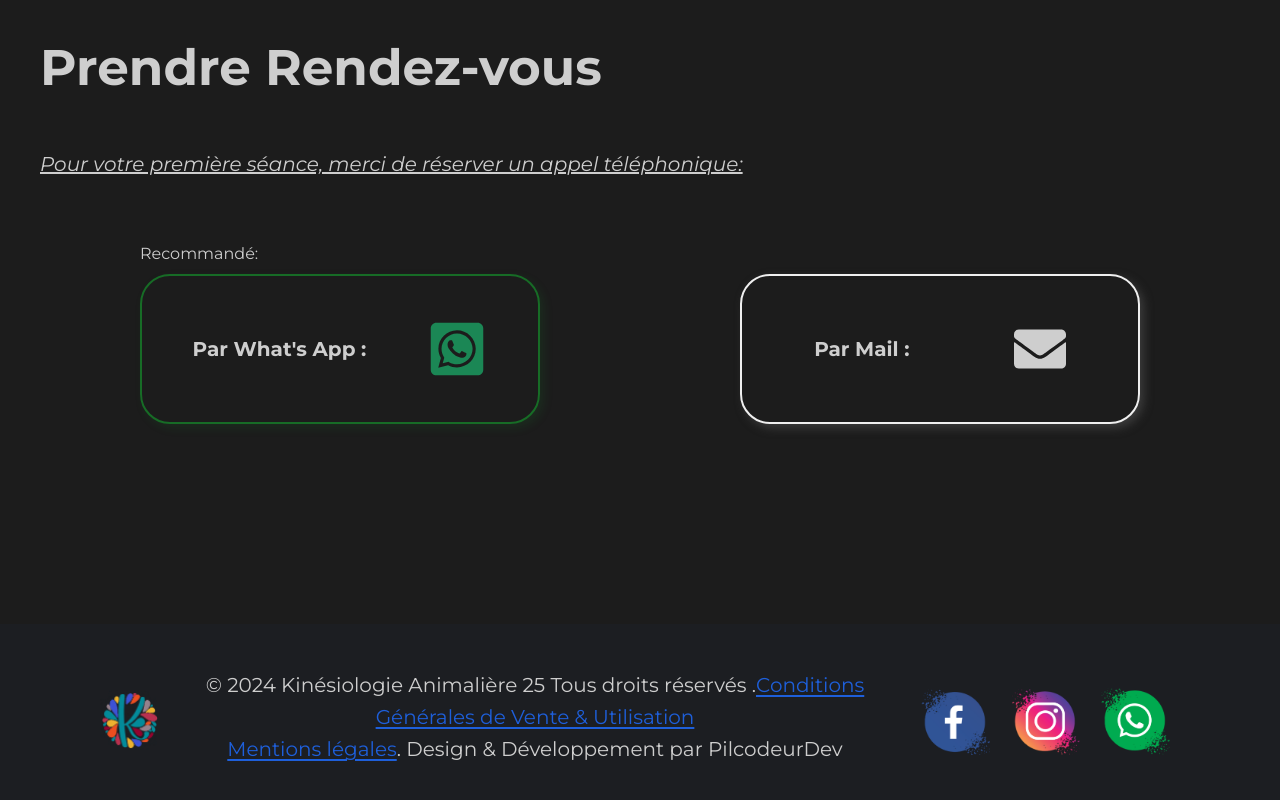
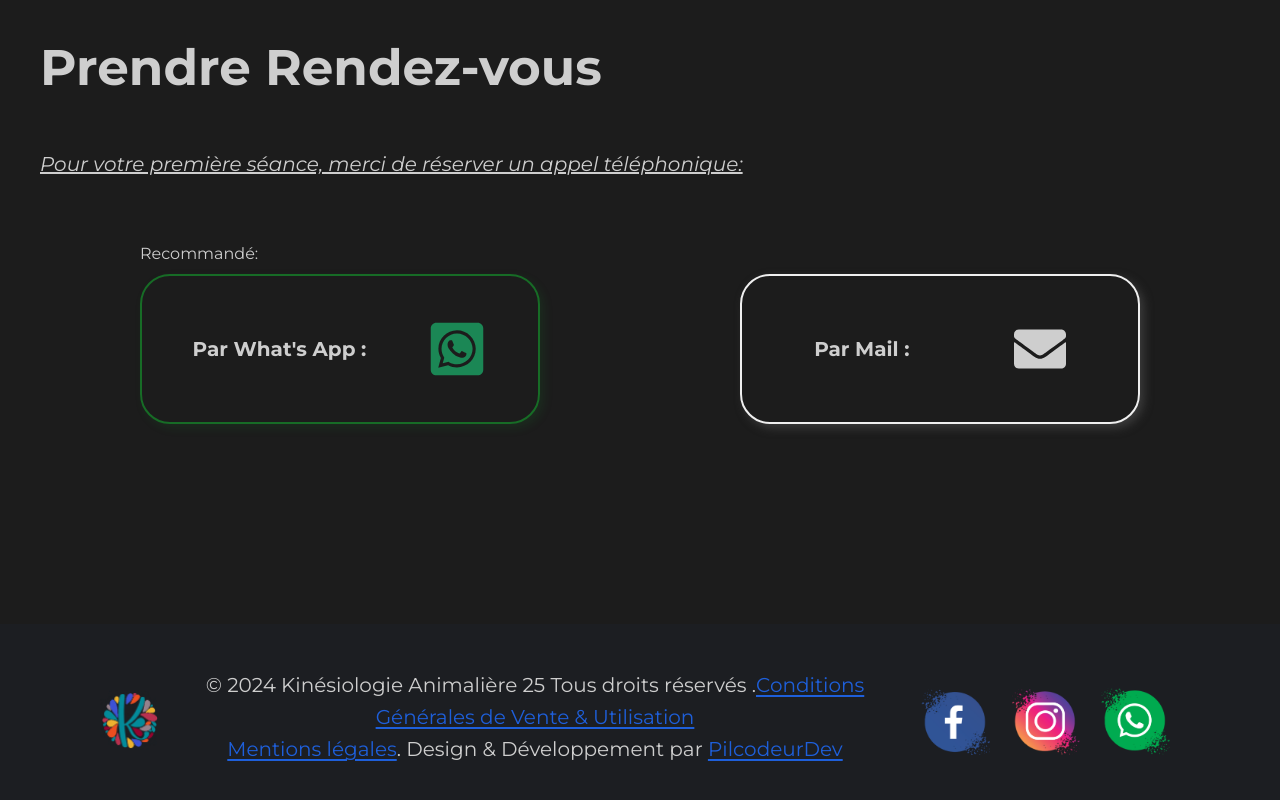
Before and after one commit to PilcodeurDev/GoReconnect, a React (Vite) app: page / in a window 1280 px wide. Shown: the part 3128-3928 px from the top of the page. Built offline with nearby package versions, Linux system fonts and the light colour scheme.

Commit message:
add my web site

```diff
--- a/src/components/layout/footer/Footer.jsx
+++ b/src/components/layout/footer/Footer.jsx
@@ -6,6 +6,18 @@ import { Link } from "react-router-dom";
 import { fbk, insta, logo, whatsApp } from "../../../assets";
 
 export default function Footer() {
+
+    const PilcodeurDev = (
+      <a
+        href="https://my-visual-impact-prod-a80de0f47f5b.herokuapp.com/"
+        target="_blank"
+        rel="noreferrer"
+        className="lien"
+      >
+        PilcodeurDev
+      </a>
+    );
+
   return (
     <footer>
         <div>
@@ -28,7 +40,7 @@ export default function Footer() {
             <span>
               <Link to="#" className="lien">Mentions légales</Link>
             </span>
-            . Design & Développement par PilcodeurDev
+            . Design & Développement par {PilcodeurDev}
           </p>
         </div>
         <div className="logos">
```
